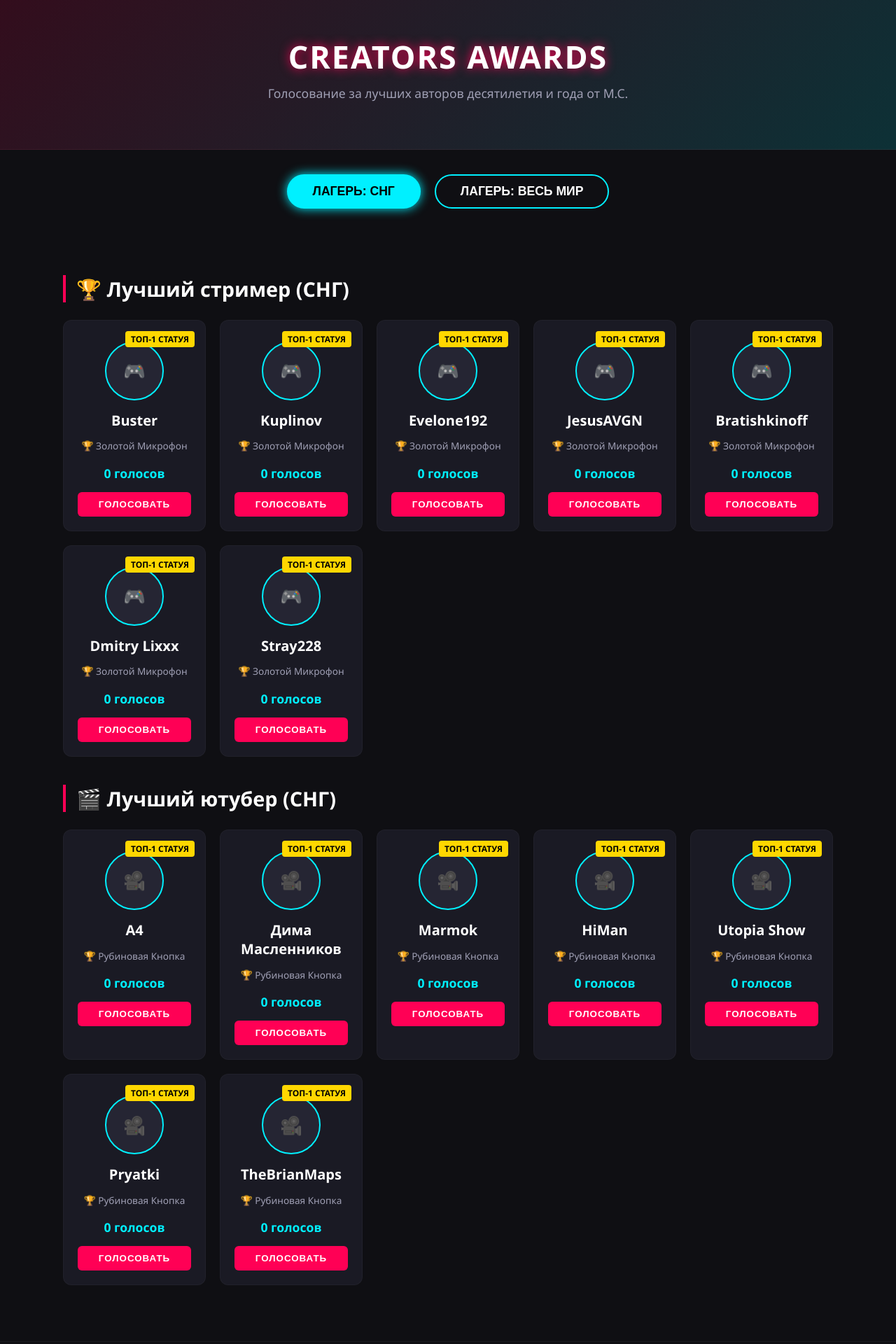
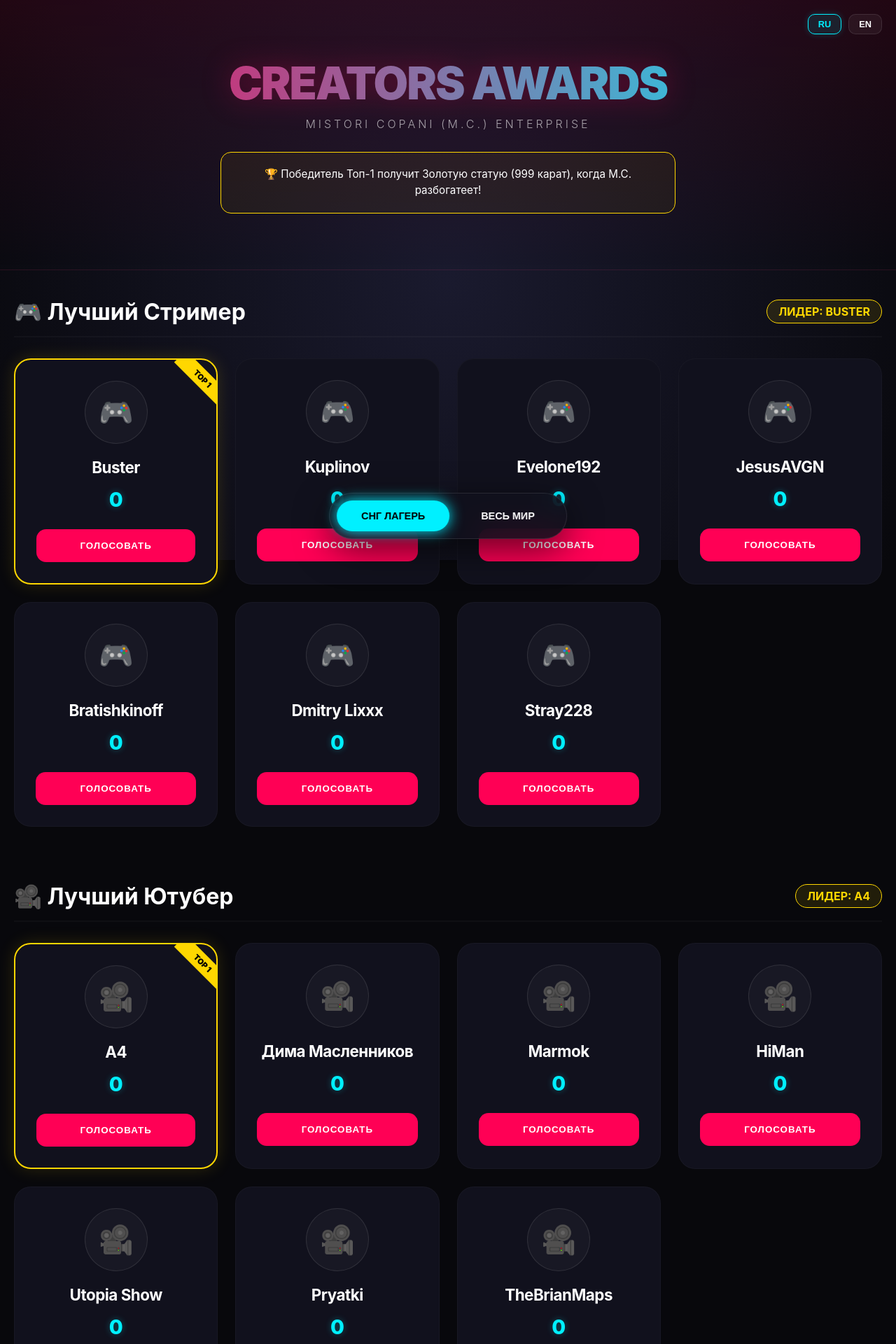
Before and after one commit to syrgakovakjol2010-bot/awards_project, a Flask app: page / in a window 1280 px wide. Shown: the top 1920 px of the page at 70% size. Run offline with Flask 3, Linux system fonts and the light colour scheme.

Commit message:
Update index.html

```diff
--- a/templates/index.html
+++ b/templates/index.html
@@ -3,313 +3,477 @@
 <head>
     <meta charset="UTF-8">
     <meta name="viewport" content="width=device-width, initial-scale=1.0">
-    <title>Creators Awards | M.C.</title>
+    <title>M.C. | Creators Awards 2026</title>
+    <link rel="stylesheet" href="https://cdnjs.cloudflare.com/ajax/libs/animate.css/4.1.1/animate.min.css"/>
     <style>
         :root {
-            --bg-color: #0f0f13;
-            --card-bg: #1a1a24;
-            --accent-1: #ff0055; /* Розовый неон */
-            --accent-2: #00f0ff; /* Синий неон */
-            --gold: #ffd700;     /* Золото */
-            --text-main: #ffffff;
-            --text-muted: #a0a0b5;
+            --primary: #ff0055;
+            --secondary: #00f0ff;
+            --gold: #ffd700;
+            --dark-bg: #08080c;
+            --card-bg: #11111d;
+            --glass: rgba(255, 255, 255, 0.03);
+            --text-muted: #8b8b9f;
         }
 
+        * { box-sizing: border-box; outline: none; }
+
         body {
-            background-color: var(--bg-color);
-            color: var(--text-main);
-            font-family: 'Segoe UI', Roboto, Helvetica, Arial, sans-serif;
+            background: var(--dark-bg);
+            color: white;
+            font-family: 'Inter', -apple-system, sans-serif;
             margin: 0;
-            padding: 0;
-            box-sizing: border-box;
+            padding-bottom: 120px;
+            overflow-x: hidden;
         }
 
-        /* Шапка сайта */
-        header {
-            text-align: center;
-            padding: 50px 20px;
-            background: linear-gradient(135deg, rgba(255,0,85,0.15) 0%, rgba(0,240,255,0.15) 100%);
-            border-bottom: 1px solid rgba(255, 255, 255, 0.05);
+        /* Красивый анимированный фон */
+        body::before {
+            content: '';
+            position: fixed;
+            top: 0; left: 0; width: 100%; height: 100%;
+            background: radial-gradient(circle at 50% 50%, #1a1a2e 0%, #08080c 100%);
+            z-index: -1;
         }
 
-        header h1 {
-            margin: 0;
-            font-size: 2.8rem;
-            text-transform: uppercase;
-            letter-spacing: 2px;
-            text-shadow: 0 0 15px var(--accent-1);
+        /* Переключатель языка */
+        .lang-switcher {
+            position: absolute;
+            top: 20px;
+            right: 20px;
+            display: flex;
+            gap: 10px;
+            z-index: 1001;
         }
 
-        header p {
-            color: var(--text-muted);
-            margin-top: 10px;
-            font-size: 1.1rem;
+        .lang-btn {
+            background: rgba(255, 255, 255, 0.05);
+            border: 1px solid rgba(255, 255, 255, 0.1);
+            color: white;
+            padding: 6px 14px;
+            border-radius: 10px;
+            cursor: pointer;
+            font-size: 0.8rem;
+            font-weight: bold;
+            transition: 0.3s;
         }
 
-        /* Переключатель лагерей */
-        .camps-toggle {
-            display: flex;
-            justify-content: center;
-            gap: 20px;
-            margin: 35px 0;
+        .lang-btn.active {
+            border-color: var(--secondary);
+            color: var(--secondary);
+            background: rgba(0, 240, 255, 0.1);
+            box-shadow: 0 0 10px rgba(0, 240, 255, 0.2);
         }
 
-        .camp-btn {
-            background: transparent;
-            color: var(--text-main);
-            border: 2px solid var(--accent-2);
-            padding: 12px 35px;
-            font-size: 1.1rem;
-            font-weight: bold;
-            border-radius: 25px;
-            cursor: pointer;
-            text-transform: uppercase;
-            transition: all 0.3s ease;
+        header {
+            padding: 80px 20px;
+            text-align: center;
+            border-bottom: 1px solid var(--glass);
+            background: linear-gradient(to bottom, rgba(255, 0, 85, 0.1), transparent);
+            position: relative;
         }
 
-        .camp-btn:hover, .camp-btn.active {
-            background: var(--accent-2);
-            color: #000;
-            box-shadow: 0 0 15px var(--accent-2);
+        .logo-box h1 {
+            font-size: 4rem;
+            margin: 0;
+            letter-spacing: -2px;
+            font-weight: 900;
+            background: linear-gradient(to right, var(--primary), var(--secondary));
+            -webkit-background-clip: text;
+            -webkit-text-fill-color: transparent;
+            filter: drop-shadow(0 0 20px rgba(255, 0, 85, 0.3));
         }
 
-        /* Основной контейнер */
-        .container {
-            max-width: 1100px;
-            margin: 0 auto;
-            padding: 20px;
+        #ui-subtitle {
+            margin-top: 10px;
+            opacity: 0.6;
+            letter-spacing: 4px;
+            font-weight: 300;
+            text-transform: uppercase;
         }
 
-        .camp-section {
-            display: none;
+        .statue-info {
+            margin-top: 30px;
+            padding: 20px;
+            background: rgba(255, 215, 0, 0.05);
+            border: 1px solid var(--gold);
+            border-radius: 15px;
+            display: inline-block;
+            font-size: 0.95rem;
+            max-width: 650px;
+            line-height: 1.5;
         }
 
-        .camp-section.active {
-            display: block;
+        .container {
+            max-width: 1400px;
+            margin: 0 auto;
+            padding: 40px 20px;
         }
 
-        .category-title {
-            font-size: 1.8rem;
-            border-left: 4px solid var(--accent-1);
-            padding-left: 15px;
-            margin: 40px 0 25px;
+        .section-view { display: none; }
+        .section-view.active { display: block; animation: fadeIn 0.6s; }
+
+        .category-group { margin-bottom: 80px; }
+
+        .category-header {
+            display: flex;
+            justify-content: space-between;
+            align-items: center;
+            margin-bottom: 30px;
+            padding-bottom: 15px;
+            border-bottom: 2px solid var(--glass);
         }
 
-        /* Сетка карточек */
-        .nominees-grid {
-            display: grid;
-            grid-template-columns: repeat(auto-fit, minmax(200px, 1fr));
+        .category-header h2 {
+            font-size: 2rem;
+            margin: 0;
+            display: flex;
+            align-items: center;
             gap: 20px;
         }
 
+        .leader-tag {
+            color: var(--gold);
+            font-weight: bold;
+            font-size: 1rem;
+            text-transform: uppercase;
+            background: rgba(255, 215, 0, 0.1);
+            padding: 6px 16px;
+            border-radius: 30px;
+            border: 1px solid var(--gold);
+        }
+
+        .grid {
+            display: grid;
+            grid-template-columns: repeat(auto-fill, minmax(260px, 1fr));
+            gap: 25px;
+        }
+
+        /* КАРТОЧКА НОМИНАНТА */
         .card {
-            background-color: var(--card-bg);
-            border-radius: 12px;
-            padding: 20px;
+            background: var(--card-bg);
+            border: 1px solid var(--glass);
+            border-radius: 24px;
+            padding: 30px;
             text-align: center;
-            border: 1px solid rgba(255,255,255,0.03);
-            transition: transform 0.3s ease, border-color 0.3s ease;
+            transition: 0.4s cubic-bezier(0.175, 0.885, 0.32, 1.275);
             position: relative;
+            overflow: hidden;
         }
 
         .card:hover {
-            transform: translateY(-5px);
-            border-color: var(--accent-1);
-            box-shadow: 0 5px 15px rgba(255,0,85,0.1);
+            transform: translateY(-12px);
+            border-color: var(--primary);
+            background: #161625;
+            box-shadow: 0 15px 30px rgba(0,0,0,0.4);
         }
 
-        /* Бейдж кандидата на золото */
-        .gold-badge {
-            background: var(--gold);
-            color: #000;
-            font-size: 0.75rem;
-            font-weight: bold;
-            padding: 3px 8px;
-            border-radius: 4px;
+        .card.winner {
+            border: 2px solid var(--gold);
+            box-shadow: 0 0 25px rgba(255, 215, 0, 0.15);
+        }
+
+        .card.winner::after {
+            content: 'TOP 1';
             position: absolute;
             top: 15px;
-            right: 15px;
-            text-transform: uppercase;
+            right: -25px;
+            background: var(--gold);
+            color: black;
+            font-weight: 900;
+            font-size: 0.7rem;
+            padding: 5px 30px;
+            transform: rotate(45deg);
         }
 
-        .avatar-placeholder {
-            width: 80px;
-            height: 80px;
-            background: #252533;
+        .icon-circle {
+            width: 90px; height: 90px;
+            background: var(--glass);
             border-radius: 50%;
-            margin: 10px auto 15px;
-            border: 2px solid var(--accent-2);
+            margin: 0 auto 20px;
             display: flex;
             align-items: center;
             justify-content: center;
-            font-size: 1.6rem;
+            font-size: 2.5rem;
+            border: 1px solid rgba(255,255,255,0.1);
+            transition: 0.3s;
         }
 
-        .card h3 {
-            margin: 10px 0 5px;
-            font-size: 1.25rem;
+        .card:hover .icon-circle {
+            border-color: var(--secondary);
+            transform: scale(1.1);
         }
 
-        .card .trophy {
-            color: var(--text-muted);
-            font-size: 0.85rem;
-            margin-bottom: 5px;
+        .v-name {
+            font-size: 1.4rem;
+            font-weight: 700;
+            margin-bottom: 15px;
+            letter-spacing: -0.5px;
         }
 
-        .card .votes-count {
-            color: var(--accent-2);
-            font-weight: bold;
-            margin-bottom: 15px;
-            font-size: 1.1rem;
+        .v-count {
+            font-size: 1.8rem;
+            font-weight: 800;
+            color: var(--secondary);
+            margin-bottom: 25px;
+            text-shadow: 0 0 10px rgba(0, 240, 255, 0.3);
         }
 
         .vote-btn {
-            background-color: var(--accent-1);
+            background: var(--primary);
             color: white;
             border: none;
-            padding: 10px 0;
             width: 100%;
-            border-radius: 6px;
+            padding: 16px;
+            border-radius: 14px;
             font-weight: bold;
             cursor: pointer;
-            transition: all 0.3s ease;
             text-transform: uppercase;
             letter-spacing: 1px;
+            transition: 0.3s;
         }
 
-        .vote-btn:hover {
-            background-color: #ff3377;
-            box-shadow: 0 0 10px var(--accent-1);
+        .vote-btn:hover:not(:disabled) {
+            background: #ff3377;
+            box-shadow: 0 0 20px var(--primary);
         }
 
-        /* Подвал */
-        footer {
-            text-align: center;
-            padding: 30px;
-            color: var(--text-muted);
-            margin-top: 60px;
-            border-top: 1px solid rgba(255, 255, 255, 0.05);
+        .vote-btn:disabled {
+            background: #222;
+            color: #555;
+            cursor: not-allowed;
+            border: 1px solid transparent;
+        }
+
+        /* НИЖНЯЯ ПАНЕЛЬ НАВИГАЦИИ */
+        .bottom-bar {
+            position: fixed;
+            bottom: 30px;
+            left: 50%;
+            transform: translateX(-50%);
+            background: rgba(17, 17, 29, 0.85);
+            backdrop-filter: blur(20px);
+            padding: 10px;
+            border-radius: 50px;
+            border: 1px solid rgba(255,255,255,0.1);
+            display: flex;
+            gap: 10px;
+            z-index: 1000;
+            box-shadow: 0 15px 50px rgba(0,0,0,0.6);
+        }
+
+        .nav-btn {
+            border: none;
+            background: transparent;
+            color: white;
+            padding: 14px 35px;
+            border-radius: 40px;
+            cursor: pointer;
+            font-weight: 800;
             font-size: 0.9rem;
+            text-transform: uppercase;
+            transition: 0.3s ease;
+        }
+
+        .nav-btn.active {
+            background: var(--secondary);
+            color: black;
+            box-shadow: 0 0 20px var(--secondary);
+        }
+
+        @media (max-width: 768px) {
+            .logo-box h1 { font-size: 2.5rem; }
+            .grid { grid-template-columns: 1fr; }
+            .bottom-bar { width: 90%; justify-content: space-around; }
+            .nav-btn { padding: 12px 15px; font-size: 0.8rem; flex: 1; }
         }
     </style>
 </head>
 <body>
 
+<div class="lang-switcher">
+    <button class="lang-btn" id="lang-ru" onclick="setLanguage('ru')">RU</button>
+    <button class="lang-btn" id="lang-en" onclick="setLanguage('en')">EN</button>
+</div>
+
 <header>
-        <h1>Creators Awards</h1>
-        <p>Голосование за лучших авторов десятилетия и года от M.C.</p>
+    <div class="logo-box">
+        <h1 class="animate__animated animate__zoomIn">CREATORS AWARDS</h1>
+        <div id="ui-subtitle">MISTORI COPANI (M.C.) ENTERPRISE</div>
+    </div>
+    <div class="statue-info animate__animated animate__fadeInUp" id="ui-statue">
+        Победитель Топ-1 получит Золотую статую (999 карат), когда M.C. разбогатеет!
+    </div>
 </header>
 
-    <div class="camps-toggle">
-        <button class="camp-btn active" onclick="switchCamp('cis')">Лагерь: СНГ</button>
-        <button class="camp-btn" onclick="switchCamp('world')">Лагерь: Весь Мир</button>
+<div class="container">
+    {% for reg_id in ['cis', 'world'] %}
+    <div id="view-{{ reg_id }}" class="section-view {% if reg_id == 'cis' %}active{% endif %}">
+
+        {% for cat_id, info in meta[reg_id].items() %}
+        <div class="category-group">
+            <div class="category-header">
+                <h2 class="cat-title" data-ru="{{ info.ru }}" data-en="{{ info.en }}">
+                    {{ info.icon }} {{ info.ru }}
+                </h2>
+                <div class="leader-tag" id="L-{{ reg_id }}-{{ cat_id }}"
+                     data-prefix-ru="Лидер: " data-prefix-en="Leader: ">
+                    Лидер: {{ leaders[reg_id][cat_id] }}
+                </div>
             </div>
 
-    <div class="container">
+            <div class="grid">
+                {% for name in info.nominees %}
+                <div class="card {% if name == leaders[reg_id][cat_id] %}winner{% endif %}"
+                     id="C-{{ reg_id }}-{{ cat_id }}-{{ name }}">
 
-        <div id="cis-section" class="camp-section active">
+                    <div class="icon-circle">{{ info.icon }}</div>
+                    <div class="v-name">{{ name }}</div>
+                    <div class="v-count" id="V-{{ reg_id }}-{{ cat_id }}-{{ name }}">
+                        {{ votes[reg_id][cat_id][name] }}
+                    </div>
 
-            <h2 class="category-title">🏆 Лучший стример (СНГ)</h2>
-            <div class="nominees-grid">
-                {% for nominee, count in votes['cis']['streamer'].items() %}
-                <div class="card">
-                    <span class="gold-badge">Топ-1 Статуя</span>
-                    <div class="avatar-placeholder">🎮</div>
-                    <h3>{{ nominee }}</h3>
-                    <p class="trophy">🏆 Золотой Микрофон</p>
-                    <p class="votes-count" id="cis-streamer-{{ nominee }}">{{ count }} голосов</p>
-                    <button class="vote-btn" onclick="sendVote('cis', 'streamer', '{{ nominee }}')">Голосовать</button>
+                    <button class="vote-btn"
+                            id="B-{{ reg_id }}-{{ cat_id }}-{{ name }}"
+                            data-btn-ru="Голосовать" data-btn-en="Vote"
+                            data-limit-ru="Лимит (2/2)" data-limit-en="Limit (2/2)"
+                            onclick="doVote('{{ reg_id }}', '{{ cat_id }}', '{{ name }}')">
+                        Голосовать
+                    </button>
+                </div>
+                {% endfor %}
+            </div>
+        </div>
+        {% endfor %}
+
     </div>
     {% endfor %}
 </div>
 
-            <h2 class="category-title">🎬 Лучший ютубер (СНГ)</h2>
-            <div class="nominees-grid">
-                {% for nominee, count in votes['cis']['youtuber'].items() %}
-                <div class="card">
-                    <span class="gold-badge">Топ-1 Статуя</span>
-                    <div class="avatar-placeholder">🎥</div>
-                    <h3>{{ nominee }}</h3>
-                    <p class="trophy">🏆 Рубиновая Кнопка</p>
-                    <p class="votes-count" id="cis-youtuber-{{ nominee }}">{{ count }} голосов</p>
-                    <button class="vote-btn" onclick="sendVote('cis', 'youtuber', '{{ nominee }}')">Голосовать</button>
-                </div>
-                {% endfor %}
+<div class="bottom-bar">
+    <button class="nav-btn active" id="nb-cis"
+            data-ru="СНГ ЛАГЕРЬ" data-en="CIS CAMP"
+            onclick="setRegion('cis')">СНГ ЛАГЕРЬ</button>
+
+    <button class="nav-btn" id="nb-world"
+            data-ru="ВЕСЬ МИР" data-en="WORLDWIDE"
+            onclick="setRegion('world')">ВЕСЬ МИР</button>
 </div>
 
-        </div>
+<script>
+    // Система переводов
+    const uiData = {
+        ru: {
+            subtitle: "MISTORI COPANI (M.C.) ENTERPRISE",
+            statue: "🏆 Победитель Топ-1 получит Золотую статую (999 карат), когда M.C. разбогатеет!",
+            leaderPrefix: "Лидер: "
+        },
+        en: {
+            subtitle: "MISTORI COPANI (M.C.) ENTERPRISE",
+            statue: "🏆 The Top-1 winner will receive a Golden Statue (999 carats) when M.C. gets rich!",
+            leaderPrefix: "Leader: "
+        }
+    };
 
-        <div id="world-section" class="camp-section">
+    let currentLang = localStorage.getItem('mc_lang') || 'ru';
 
-            <h2 class="category-title">🏆 Лучший стример (Мир)</h2>
-            <div class="nominees-grid">
-                {% for nominee, count in votes['world']['streamer'].items() %}
-                <div class="card">
-                    <span class="gold-badge">Топ-1 Статуя</span>
-                    <div class="avatar-placeholder">🌍</div>
-                    <h3>{{ nominee }}</h3>
-                    <p class="trophy">🏆 Корона Эфира</p>
-                    <p class="votes-count" id="world-streamer-{{ nominee }}">{{ count }} голосов</p>
-                    <button class="vote-btn" onclick="sendVote('world', 'streamer', '{{ nominee }}')">Голосовать</button>
-                </div>
-                {% endfor %}
-            </div>
+    function setLanguage(lang) {
+        currentLang = lang;
+        localStorage.setItem('mc_lang', lang);
 
-            <h2 class="category-title">🎬 Лучший ютубер (Мир)</h2>
-            <div class="nominees-grid">
-                {% for nominee, count in votes['world']['youtuber'].items() %}
-                <div class="card">
-                    <span class="gold-badge">Топ-1 Статуя</span>
-                    <div class="avatar-placeholder">🌐</div>
-                    <h3>{{ nominee }}</h3>
-                    <p class="trophy">🏆 Планетарный Объектив</p>
-                    <p class="votes-count" id="world-youtuber-{{ nominee }}">{{ count }} голосов</p>
-                    <button class="vote-btn" onclick="sendVote('world', 'youtuber', '{{ nominee }}')">Голосовать</button>
-                </div>
-                {% endfor %}
-            </div>
+        // Активные кнопки языка
+        document.querySelectorAll('.lang-btn').forEach(b => b.classList.remove('active'));
+        document.getElementById('lang-' + lang).classList.add('active');
 
-        </div>
+        // Перевод шапки
+        document.getElementById('ui-subtitle').innerText = uiData[lang].subtitle;
+        document.getElementById('ui-statue').innerText = uiData[lang].statue;
 
-    </div>
+        // Перевод категорий
+        document.querySelectorAll('.cat-title').forEach(el => {
+            const icon = el.innerText.split(' ')[0];
+            el.innerText = icon + " " + el.getAttribute('data-' + lang);
+        });
 
-    <footer>
-        <p>&copy; 2026 Mistori Copani (M.C.). Все права защищены.</p>
-    </footer>
+        // Перевод префиксов лидеров
+        document.querySelectorAll('.leader-tag').forEach(el => {
+            const name = el.innerText.split(': ')[1] || "";
+            el.innerText = uiData[lang].leaderPrefix + name;
+        });
 
-    <script>
-        // Переключение между лагерями СНГ и Весь Мир
-        function switchCamp(camp) {
-            document.querySelectorAll('.camp-section').forEach(sec => sec.classList.remove('active'));
-            document.querySelectorAll('.camp-btn').forEach(btn => btn.classList.remove('active'));
+        // Перевод кнопок регионов
+        document.querySelectorAll('.nav-btn').forEach(el => {
+            el.innerText = el.getAttribute('data-' + lang);
+        });
 
-            if (camp === 'cis') {
-                document.getElementById('cis-section').classList.add('active');
-                document.querySelectorAll('.camp-btn')[0].classList.add('active');
+        updateButtonsUI();
+    }
+
+    function getVoteCount(reg, cat, name) {
+        return parseInt(localStorage.getItem(`v_mc_${reg}_${cat}_${name}`) || "0");
+    }
+
+    function updateButtonsUI() {
+        document.querySelectorAll('.vote-btn').forEach(btn => {
+            const parts = btn.id.split('-'); // B-reg-cat-name
+            const count = getVoteCount(parts[1], parts[2], parts[3]);
+
+            if(count >= 2) {
+                btn.disabled = true;
+                btn.innerText = btn.getAttribute('data-limit-' + currentLang);
             } else {
-                document.getElementById('world-section').classList.add('active');
-                document.querySelectorAll('.camp-btn')[1].classList.add('active');
+                btn.innerText = btn.getAttribute('data-btn-' + currentLang);
+            }
+        });
+    }
+
+    function setRegion(reg) {
+        document.querySelectorAll('.section-view').forEach(v => v.classList.remove('active'));
+        document.querySelectorAll('.nav-btn').forEach(b => b.classList.remove('active'));
+
+        document.getElementById('view-' + reg).classList.add('active');
+        document.getElementById('nb-' + reg).classList.add('active');
+
+        window.scrollTo({top: 0, behavior: 'smooth'});
+    }
+
+    async function doVote(reg, cat, name) {
+        const currentCount = getVoteCount(reg, cat, name);
+        if(currentCount >= 2) return;
+
+        const res = await fetch('/vote', {
+            method: 'POST',
+            headers: {'Content-Type': 'application/json'},
+            body: JSON.stringify({reg, cat, name})
+        });
+        const data = await res.json();
+
+        if(data.success) {
+            // Сохраняем в локальное хранилище
+            localStorage.setItem(`v_mc_${reg}_${cat}_${name}`, currentCount + 1);
+
+            // Анимация и обновление цифр
+            const countEl = document.getElementById(`V-${reg}-${cat}-${name}`);
+            countEl.innerText = data.count;
+            countEl.classList.add('animate__animated', 'animate__bounceIn');
+            setTimeout(() => countEl.classList.remove('animate__bounceIn'), 800);
+
+            // Обновление лидера
+            document.getElementById(`L-${reg}-${cat}`).innerText = uiData[currentLang].leaderPrefix + data.leader;
+
+            // Смена золотой рамки
+            document.querySelectorAll(`[id^="C-${reg}-${cat}-"]`).forEach(c => c.classList.remove('winner'));
+            document.getElementById(`C-${reg}-${cat}-${data.leader}`).classList.add('winner');
+
+            updateButtonsUI();
         }
     }
 
-        // Отправка голоса на бэкенд без перезагрузки страницы
-        function sendVote(camp, category, nominee) {
-            fetch('/vote', {
-                method: 'POST',
-                headers: { 'Content-Type': 'application/json' },
-                body: JSON.stringify({ camp: camp, category: category, nominee: nominee })
-            })
-            .then(response => response.json())
-            .then(data => {
-                if (data.success) {
-                    const elementId = `${camp}-${category}-${nominee}`;
-                    document.getElementById(elementId).innerText = `${data.new_votes} голосов`;
-                } else {
-                    alert('Произошла ошибка при голосовании.');
-                }
-            })
-            .catch(err => console.error('Ошибка:', err));
-        }
+    // Запуск при загрузке
+    document.addEventListener('DOMContentLoaded', () => {
+        setLanguage(currentLang);
+    });
 </script>
+
 </body>
     </html>
```
Lines whose indentation alone changed are shown as unchanged.
